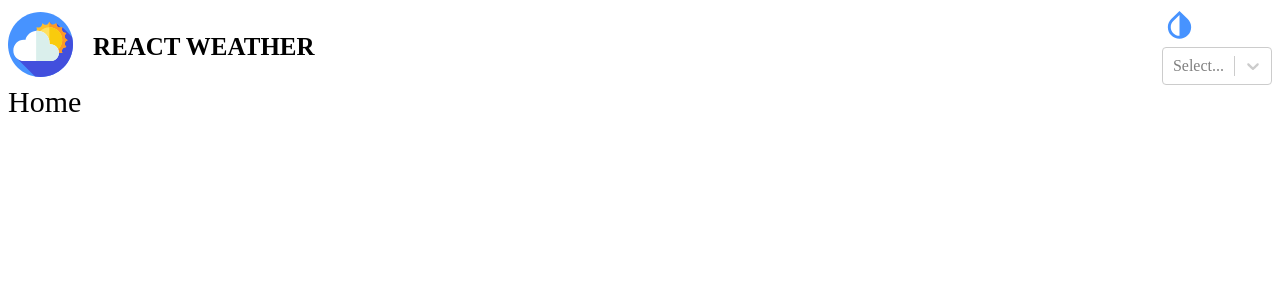
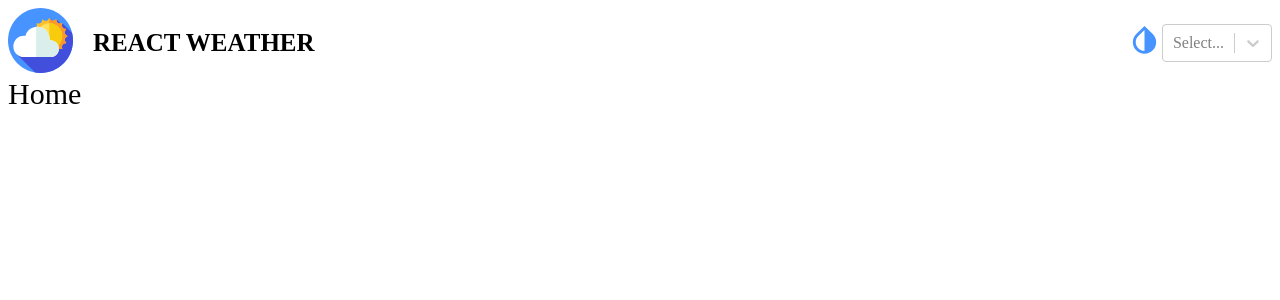
Before and after one commit to Endo-Resu/React-Weather-App, a React (Create React App) app: page / in a window 1280 px wide. Shown: the top 300 px of the page. Built offline with nearby package versions, Linux system fonts and the light colour scheme; the HTML template or start-up script is replaced by a standard one.

Commit message:
added font

```diff
--- a/src/shared/header/Header.tsx
+++ b/src/shared/header/Header.tsx
@@ -25,8 +25,8 @@
             <div className={s.wrapper}>
                 <div className={s.change__theme}>
                     <GlobalSVGSelector id="change-theme"/>
-                    <Select options={options} />
                 </div>
+                <Select options={options} />
             </div>
         </header>
     )
--- a/src/styles/index.scss
+++ b/src/styles/index.scss
@@ -1,4 +1,9 @@
 @import 'normalize.css';
+@import url('https://fonts.googleapis.com/css2?family=Montserrat:wght@300;400;500;600;700&display=swap');
+
+body {
+  font-family: 'Montserrat', sans-serif;
+}
 
 .container {
   max-width: 1200px;
```
